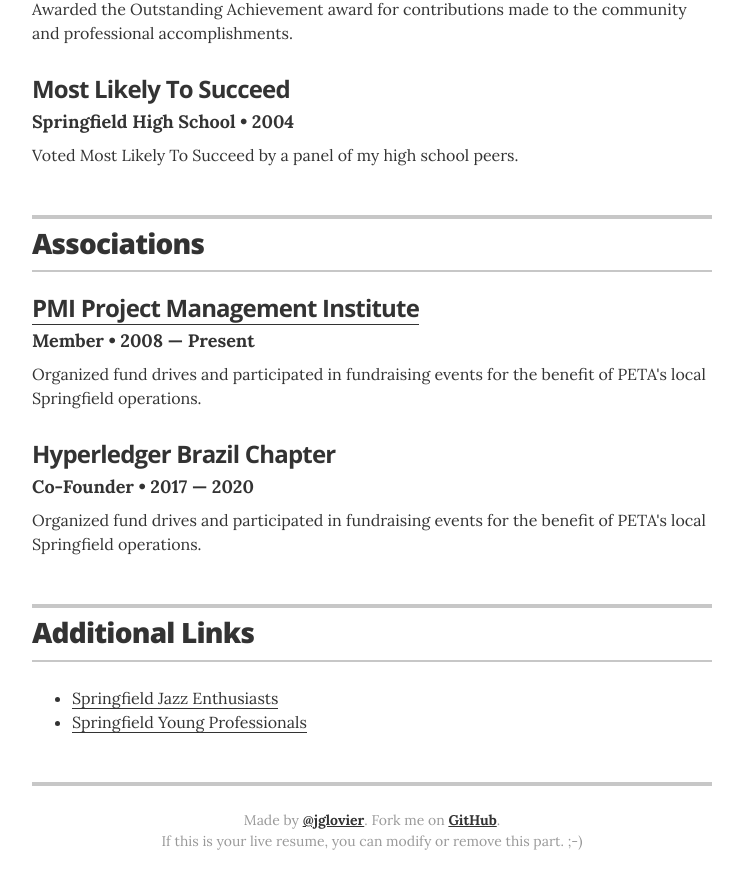
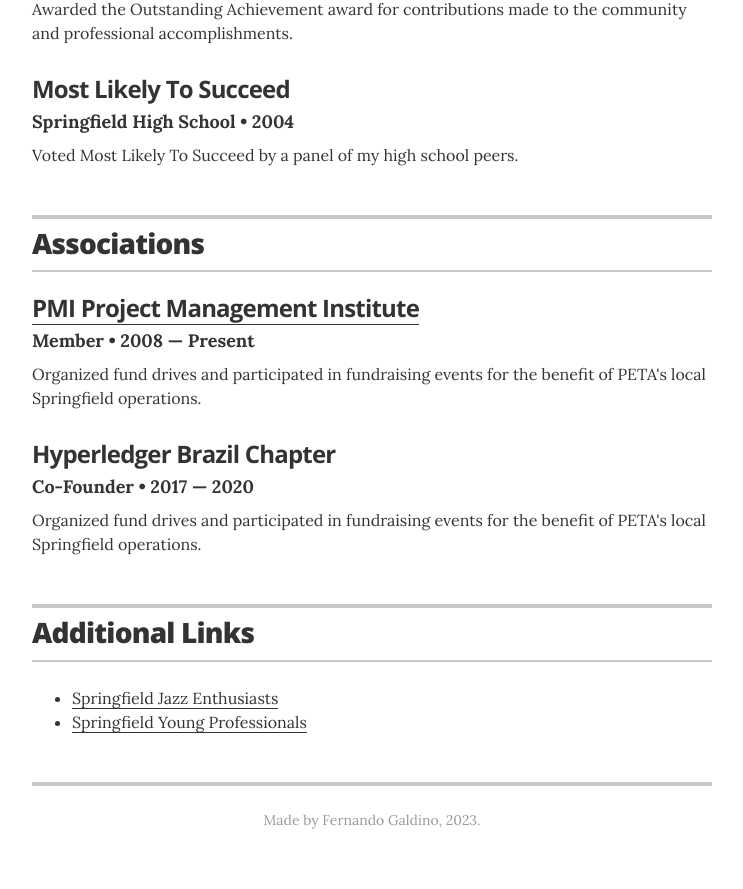
Before and after one commit to fdagaldino/fdagaldino.github.io, a Jekyll site: the page built from index.html, in a window 1280 px wide and 900 px high, scrolled down 2470 px. Shown: the top 889 px of the window, without its empty margins (268-1011 px from the left). Built offline with Jekyll 4.4.1, drawn with Linux system fonts in a browser that asks for light colours.

Commit message:
Update resume.html

```diff
--- a/_layouts/resume.html
+++ b/_layouts/resume.html
@@ -232,8 +232,7 @@
       {% endif %}
 
       <footer class="page-footer">
-        <p class="footer-line">Made by <a href="http://twitter.com/jglovier">@jglovier</a>. Fork me on <a href="https://github.com/jglovier/resume-template">GitHub</a>.</p>
-        <p class="footer-line">If this is your live resume, you can modify or remove this part. ;-)</p>
+        <p class="footer-line">Made by Fernando Galdino, 2023.</p>
       </footer>
 
     </div>
```
